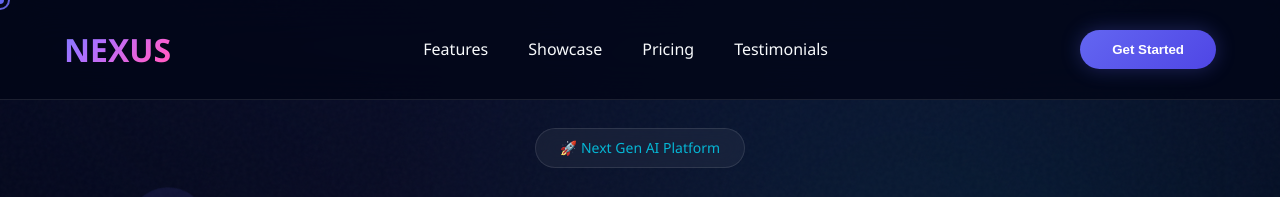
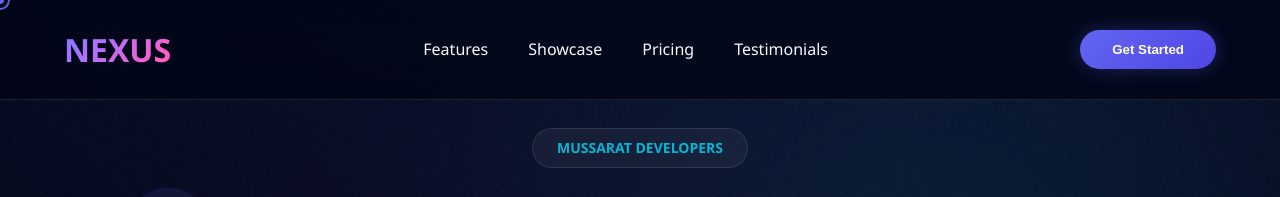
Before and after one commit to MUHAMMADaatirCOADER/Aatir-Developers-future-of-programmimg, a plain HTML site: page index.html in a window 1280 px wide. Shown: the top 197 px of the page. Drawn offline with Linux system fonts and the light colour scheme.

```diff
--- a/index.html
+++ b/index.html
@@ -1323,7 +1323,7 @@
         </div>
 
         <div class="hero-content">
-            <div class="hero-badge">🚀 Next Gen AI Platform</div>
+            <div class="hero-badge"><B>MUSSARAT DEVELOPERS</B></div>
             <h1>Transform Your Workflow with <span>Intelligent Automation</span></h1>
             <p>Harness the power of advanced neural networks and machine learning algorithms to streamline operations, enhance productivity, and drive unprecedented growth.</p>
 
```
